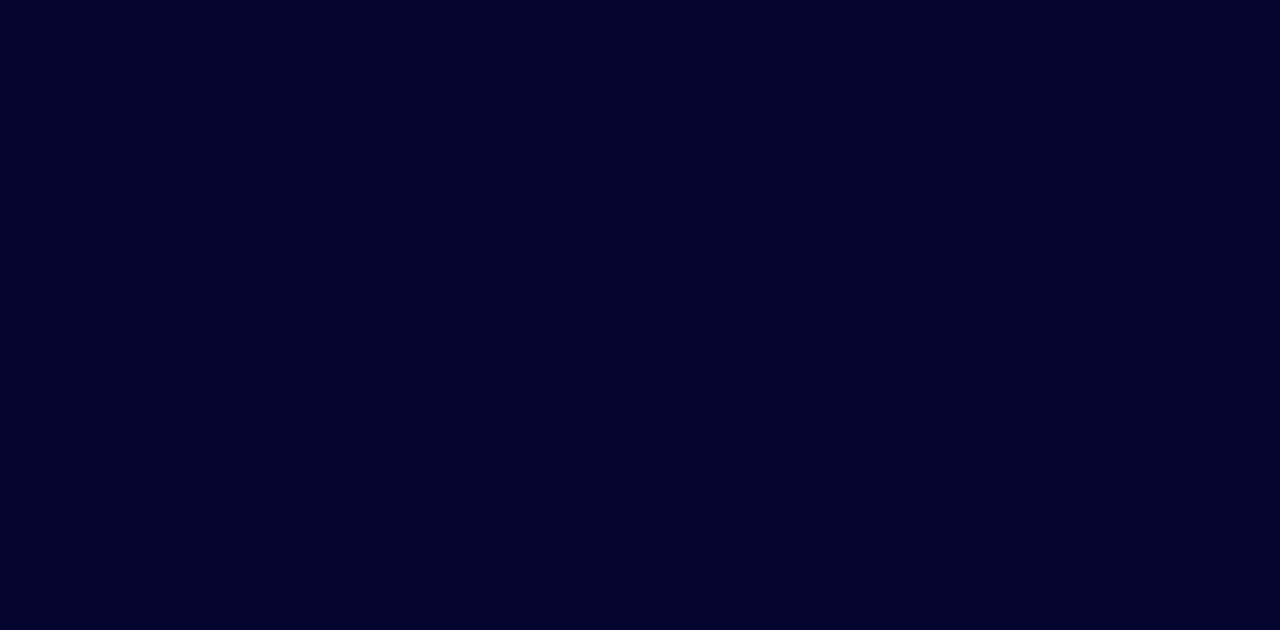
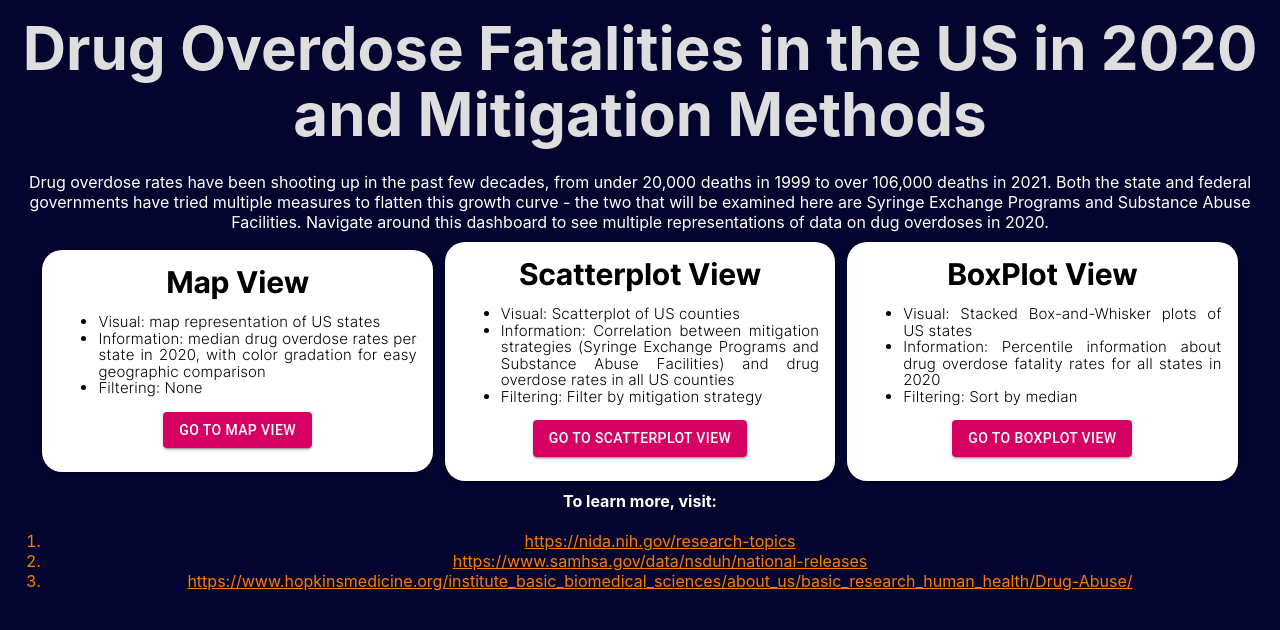
Before and after one commit to vkrithika25/drug-overdoses-react-d3, a React (Create React App) app: page / in a window 1280 px wide. Before the commit this address had no page. Shown: the top 630 px of the page. Built offline with nearby package versions, Linux system fonts and the light colour scheme.

Commit message:
remove junk

```diff
--- a/src/App.js
+++ b/src/App.js
@@ -7,61 +7,14 @@ import BoxPage from './components/BoxPage';
 import ScatterplotPage from './components/ScatterplotPage';
 
 export default function App() {
-    // const margins = {
-    //     left: 35,
-    //     right: 35,
-    //     top: 10,
-    //     bottom: 35
-    // };
-    // const dims = {
-    //     height: 575,
-    //     width: 650
-    // };
-
-    // const map_margins = {
-    //   left: 35,
-    //   right: 35,
-    //   top: 10,
-    //   bottom: 35
-    // };
-    // const map_dims = {
-    //     height: 500,
-    //     width: 750
-    // };
-
-    // const [selectedSort, setSelectedSort] = useState('alphabetical');
-
-    // function handleSortingMethodChange(sort) {
-    //   setSelectedSort(sort);
-    // }
-
-    // const [selectedColors, setSelectedColors] = useState(['FACILITY', 'SYRINGE']);
-
-    // useEffect(() => {
-    //   console.log("Updated selected colors:", selectedColors);
-    // }, [selectedColors]);
-
-
-    // function handleFilterItemClick(color) {
-    //   if (selectedColors.includes(color)) {
-    //     var newColors = selectedColors.filter((d) => d !== color);
-    //     setSelectedColors(newColors);
-    //     if (newColors.length === 0) {
-    //       (color === 'FACILITY') ? setSelectedColors(['SYRINGE']) : setSelectedColors(['FACILITY'])
-    //     }
-    //   } else {
-    //     setSelectedColors([...selectedColors, color]);
-    //   }
-    // }
-
     return (
       <div>
       <Router>
             <Routes>
-                <Route exact path='/drug-overdoses-react-d3' element={<HomePage />} />
-                <Route path='/drug-overdoses-react-d3/scatterplot' element={<ScatterplotPage />} />
-                <Route path='/drug-overdoses-react-d3/map' element={<MapPage />} />
-                <Route path='/drug-overdoses-react-d3/box' element={<BoxPage />} />
+                <Route exact path='/' element={<HomePage />} />
+                <Route path='/scatterplot' element={<ScatterplotPage />} />
+                <Route path='/map' element={<MapPage />} />
+                <Route path='/box' element={<BoxPage />} />
             </Routes>
         </Router>
       </div>
```
